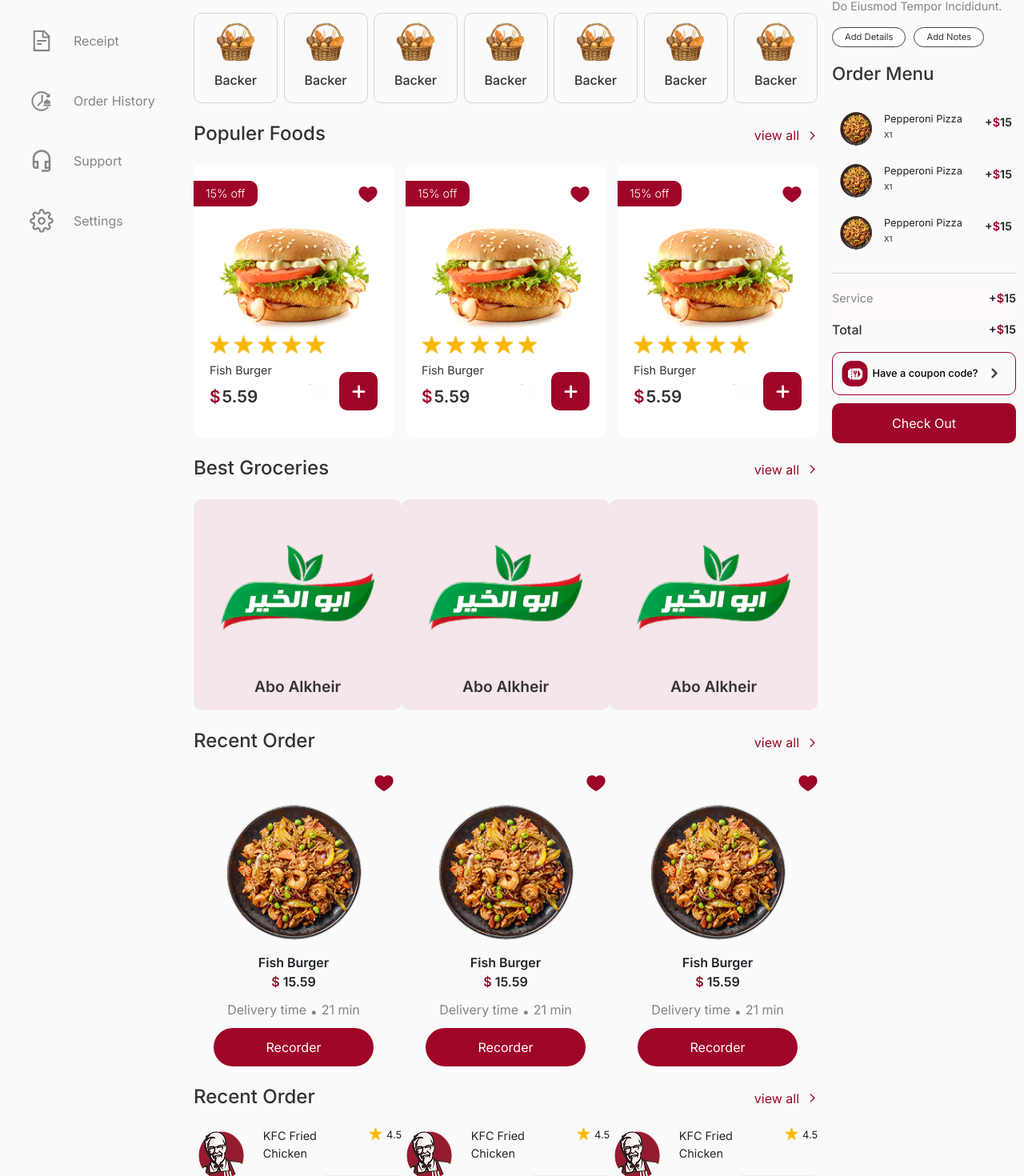
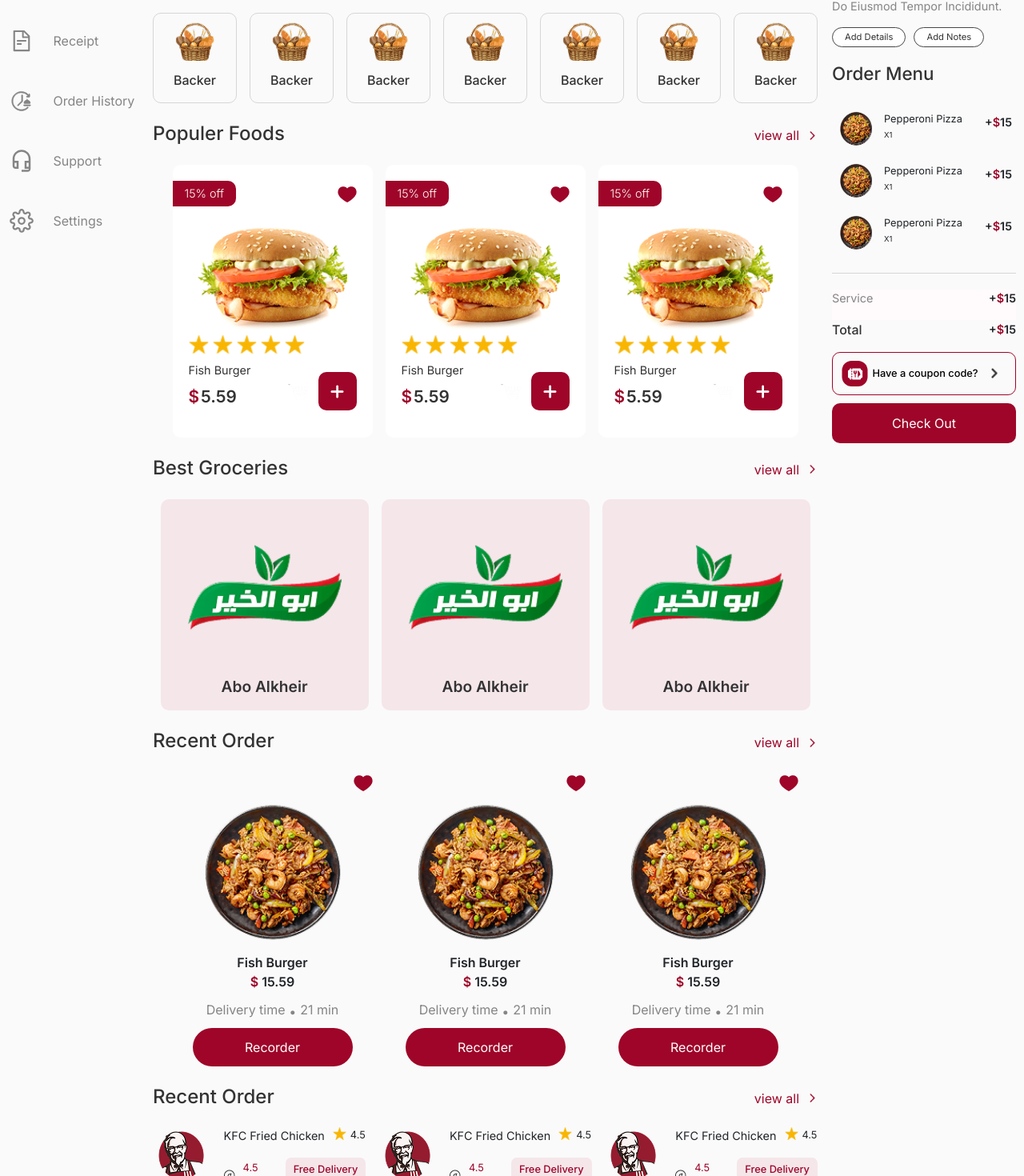
Before and after one commit to remon-samir1/bring-es, a React (Create React App) app: page /user-dashboard/main in a window 1280 px wide. Shown: the part 448-1918 px from the top of the page at 80% size. Built offline with nearby package versions, Linux system fonts and the light colour scheme; what cookie-universal would draw is missing.

Commit message:
first upload

```diff
--- a/src/Components/Dashboard/UserDashboard/RecentOrder/RecentOrder.css
+++ b/src/Components/Dashboard/UserDashboard/RecentOrder/RecentOrder.css
@@ -24,20 +24,10 @@
 
 }
 .RecentOrder .img img:hover{
-  animation: rotate 7s ease;
+  transform: scale(1.1);
 
 }
-@keyframes rotate{
-  0%{
-  transform: rotate(0deg);
 
-  }
-
-  100%{
-  transform: rotate(360deg);
-
-  }
-}
 .RecentOrder .details {
 text-align: center;
 
--- a/src/Dashboard/UserDashboard/Main/center/MainUserDashboardCenter.css
+++ b/src/Dashboard/UserDashboard/Main/center/MainUserDashboardCenter.css
@@ -118,8 +118,8 @@
 }
 .MainUserDashboardCenter .categories .category-container{
   display: flex;
-  justify-content: space-between;
+  justify-content: center;
   align-items: center;
-  gap: 5px;
-  margin-top: 15px;
+  gap: 10px;
+  margin-top: 10px;
 }
--- a/src/Dashboard/UserDashboard/Main/center/MainUserDashboardCenter.js
+++ b/src/Dashboard/UserDashboard/Main/center/MainUserDashboardCenter.js
@@ -71,7 +71,7 @@
       <ProductsContainer
         header="Category"
         data={
-          <div className="d-flex justify-content-between">
+          <div className="d-flex justify-content-center gap-3">
             <CategoryCard />
             <CategoryCard />
             <CategoryCard />
@@ -85,7 +85,7 @@
       <ProductsContainer
         header="Populer Foods"
         data={
-          <div className="d-flex justify-content-between">
+          <div className="d-flex justify-content-center gap-3">
             <ProductCard />
             <ProductCard />
             <ProductCard />
@@ -95,7 +95,7 @@
       <ProductsContainer
         header="Best groceries"
         data={
-          <div className="d-flex justify-content-between">
+          <div className="d-flex justify-content-center gap-3">
             <GroceriesCard />
             <GroceriesCard />
             <GroceriesCard />
@@ -105,7 +105,7 @@
       <ProductsContainer
         header="Recent Order"
         data={
-          <div className="d-flex justify-content-between">
+          <div className="d-flex justify-content-center gap-3">
             <RecentOrder />
             <RecentOrder />
             <RecentOrder />
@@ -115,7 +115,7 @@
       <ProductsContainer
         header="Recent Order"
         data={
-          <div className="d-flex justify-content-between">
+          <div className="d-flex justify-content-center gap-3">
             <Restaurant />
             <Restaurant />
             <Restaurant />
--- a/src/Dashboard/UserDashboard/Message/Users/Users.js
+++ b/src/Dashboard/UserDashboard/Message/Users/Users.js
@@ -14,9 +14,7 @@
           </div>
           <span>5m</span>
         </div>
-        <p className="message">
-          Lorem ipsum dolor sit amet.
-        </p>
+
       </div>
       <div className="user">
         <div className="user-data">
@@ -29,9 +27,7 @@
           </div>
           <span>5m</span>
         </div>
-        <p className="message">
-          Lorem ipsum dolor sit amet.
-        </p>
+
       </div>
       <div className="user">
         <div className="user-data">
@@ -44,9 +40,7 @@
           </div>
           <span>5m</span>
         </div>
-        <p className="message">
-          Lorem ipsum dolor sit amet.
-        </p>
+
       </div>
       <div className="user">
         <div className="user-data">
@@ -59,9 +53,7 @@
           </div>
           <span>5m</span>
         </div>
-        <p className="message">
-          Lorem ipsum dolor sit amet.
-        </p>
+
       </div>
 
     </div>
```
